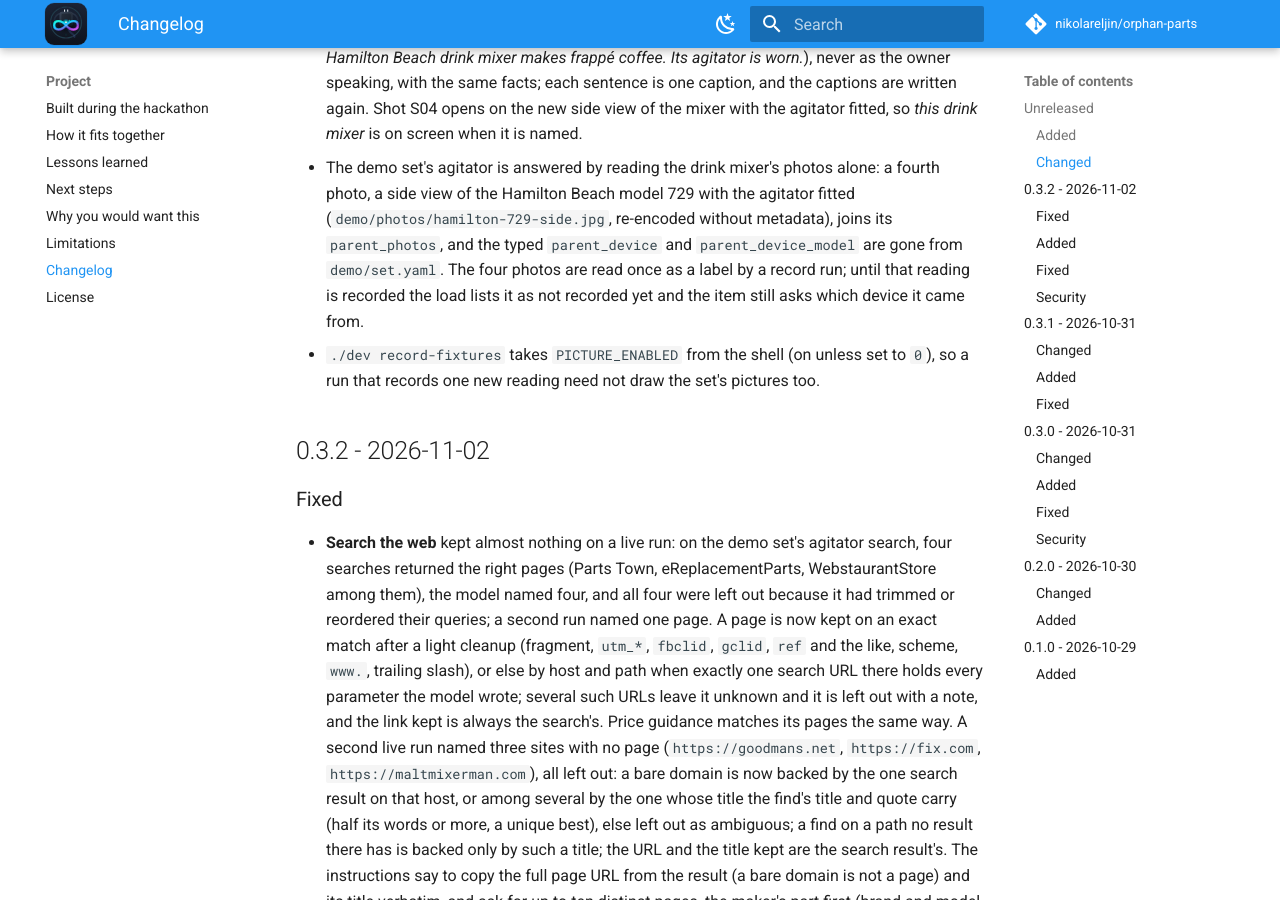
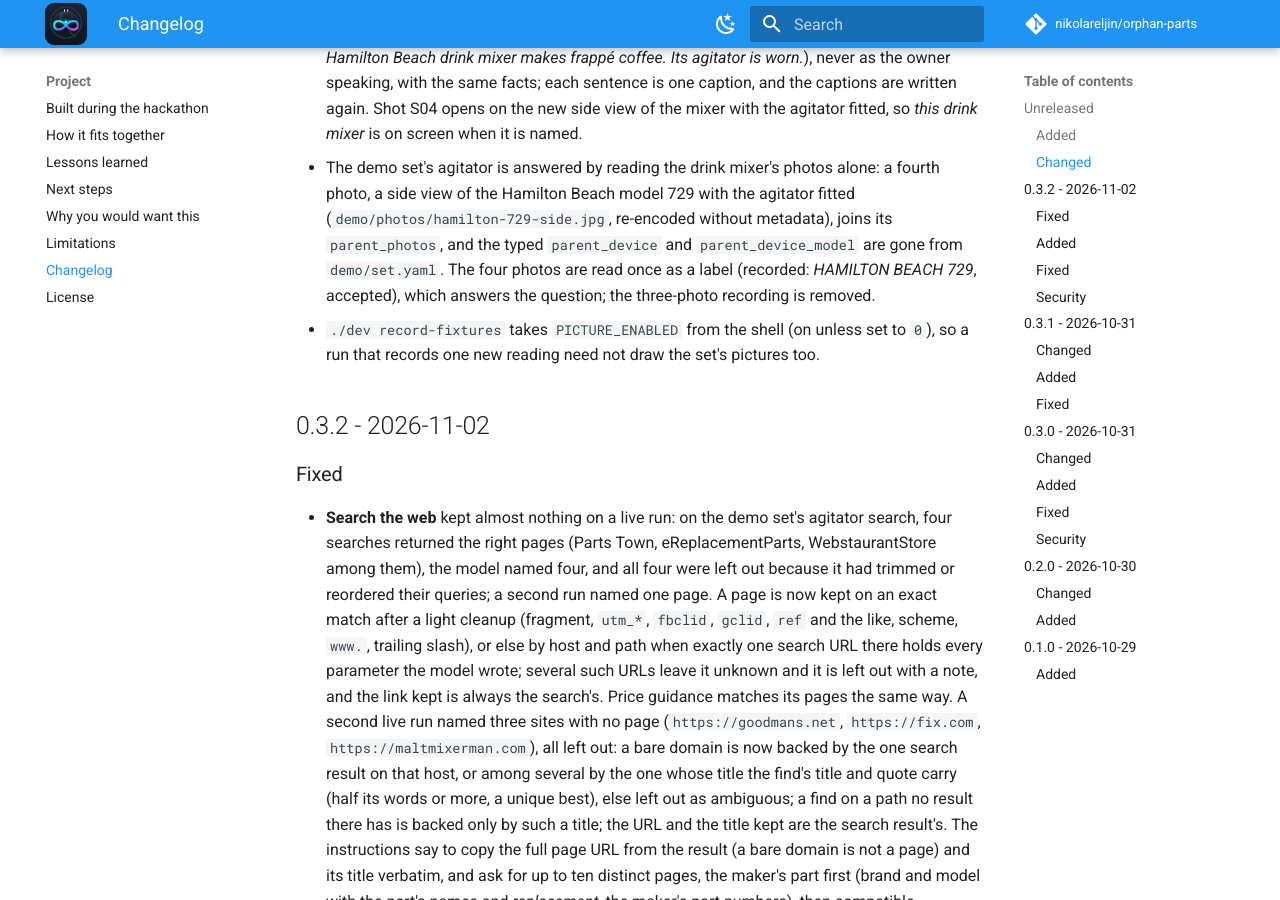
Before and after one commit to nikolareljin/orphan-parts, an MkDocs documentation site: the page built from docs/project/changelog.md, in a window 1280 px wide and 900 px high, scrolled down 1233 px. Built offline with MkDocs 1.6.1 and Material for MkDocs 9.7.7, drawn with Linux system fonts in a browser that asks for light colours; comment, search, counter and statistics services are not loaded.

Commit message:
test(demo): record the agitator's four-photo device read

```diff
--- a/CHANGELOG.md
+++ b/CHANGELOG.md
@@ -11,7 +11,7 @@ All notable changes to Orphan Parts Lens. Versions follow SemVer.
 ### Changed
 - The video kit follows the app as it is: the storyboards, the narration and the captions tell Story A as the worn agitator, the app's question about the device it came from, the Hamilton Beach 729 label as the answer, **Search the web**, **Check fit** and **Decide**, and Story B as the inventory, the skills profile, the proposals, **Select**, **Draw it**, **Find it on Marketplace** and the build pack; new titles for those shots, Muse Image on the models card and the closing card, and `readiness.md` lists the live recordings still needed with their cost.
 - The narration of both videos is written for a neutral narrator in the third person (*This older Hamilton Beach drink mixer makes frappé coffee. Its agitator is worn.*), never as the owner speaking, with the same facts; each sentence is one caption, and the captions are written again. Shot S04 opens on the new side view of the mixer with the agitator fitted, so *this drink mixer* is on screen when it is named.
-- The demo set's agitator is answered by reading the drink mixer's photos alone: a fourth photo, a side view of the Hamilton Beach model 729 with the agitator fitted (`demo/photos/hamilton-729-side.jpg`, re-encoded without metadata), joins its `parent_photos`, and the typed `parent_device` and `parent_device_model` are gone from `demo/set.yaml`. The four photos are read once as a label by a record run; until that reading is recorded the load lists it as not recorded yet and the item still asks which device it came from.
+- The demo set's agitator is answered by reading the drink mixer's photos alone: a fourth photo, a side view of the Hamilton Beach model 729 with the agitator fitted (`demo/photos/hamilton-729-side.jpg`, re-encoded without metadata), joins its `parent_photos`, and the typed `parent_device` and `parent_device_model` are gone from `demo/set.yaml`. The four photos are read once as a label (recorded: *HAMILTON BEACH 729*, accepted), which answers the question; the three-photo recording is removed.
 - `./dev record-fixtures` takes `PICTURE_ENABLED` from the shell (on unless set to `0`), so a run that records one new reading need not draw the set's pictures too.
 
 ## 0.3.2 - 2026-11-02
```
Also changed, not shown: video/readiness.md (+4 -14 lines), 4 other files.
